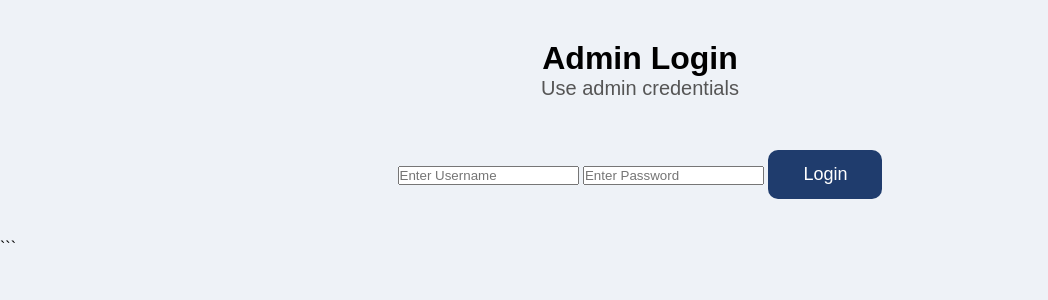
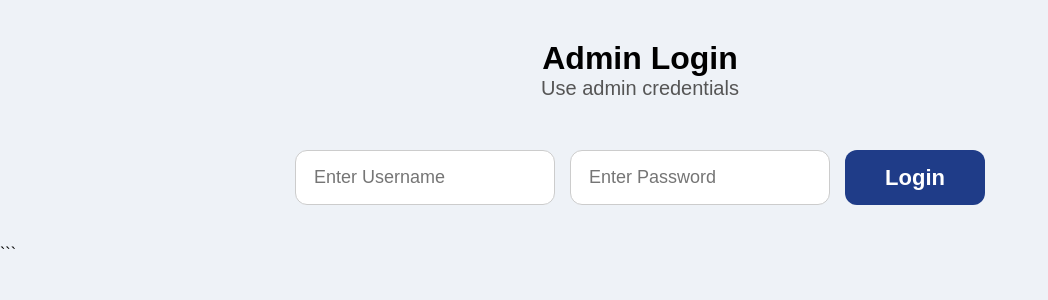
Before and after one commit to kandikondasaisamskruthi-netizen/Hostel_Project, a Flask app: page /admin_login in a window 1280 px wide. Shown: the part 86-386 px from the top of the page, without its empty margins (0-1048 px from the left). Run offline with Flask 3, Linux system fonts and the light colour scheme.

Commit message:
Update Style.css

```diff
--- a/static/Style.css
+++ b/static/Style.css
@@ -569,3 +569,39 @@ select {
     padding: 14px 40px; /* slightly smaller button */
     font-size: 18px;    /* smaller text */
 }
+/* Student Login + Admin Login Form Fix */
+
+.login-form {
+    display: flex;
+    justify-content: center;
+    align-items: center;
+    gap: 15px;
+    margin-top: 40px;
+    flex-wrap: wrap;
+}
+
+.login-form input {
+    width: 260px;
+    height: 55px;
+    padding: 12px 18px;
+    font-size: 18px;
+    border: 1px solid #ccc;
+    border-radius: 12px;
+    outline: none;
+}
+
+.login-form button {
+    width: 140px;
+    height: 55px;
+    background: #1f3c88;
+    color: white;
+    border: none;
+    border-radius: 12px;
+    font-size: 22px;
+    font-weight: bold;
+    cursor: pointer;
+}
+
+.login-form button:hover {
+    background: #162d66;
+}
```
